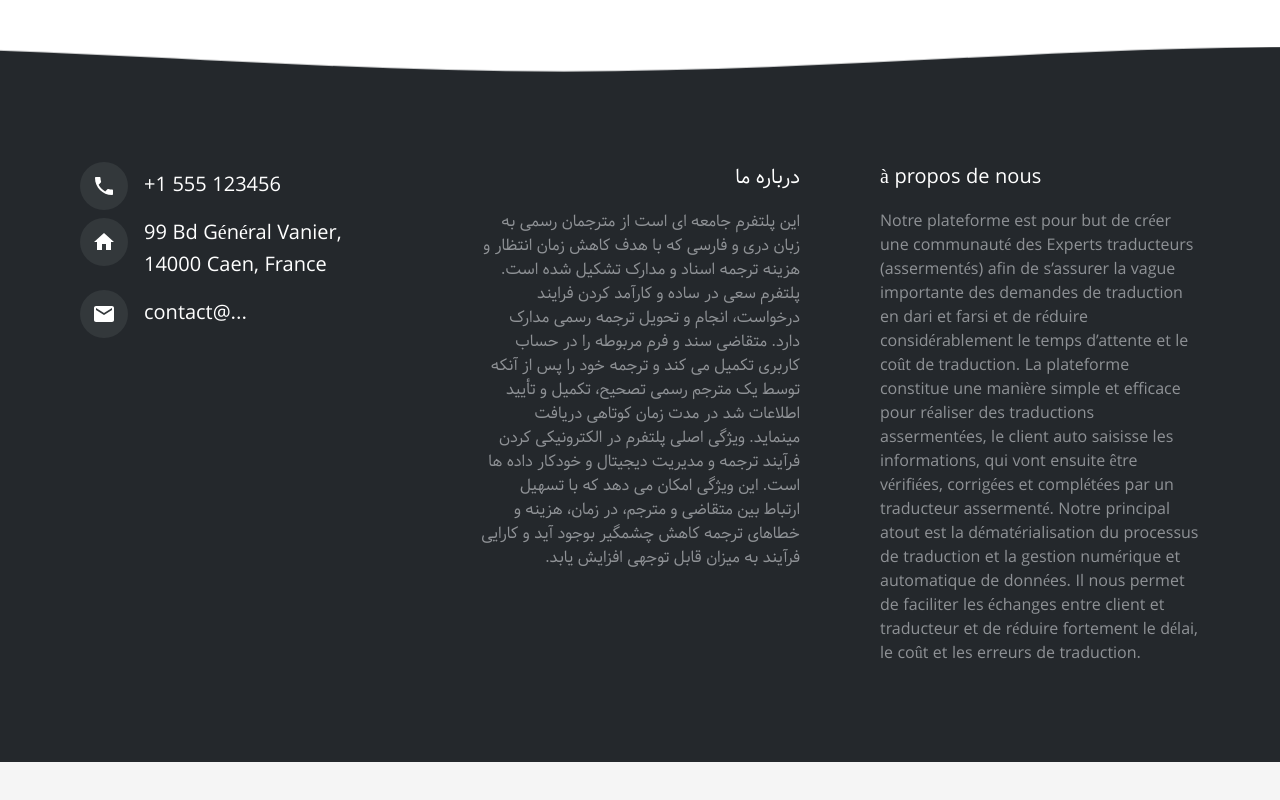
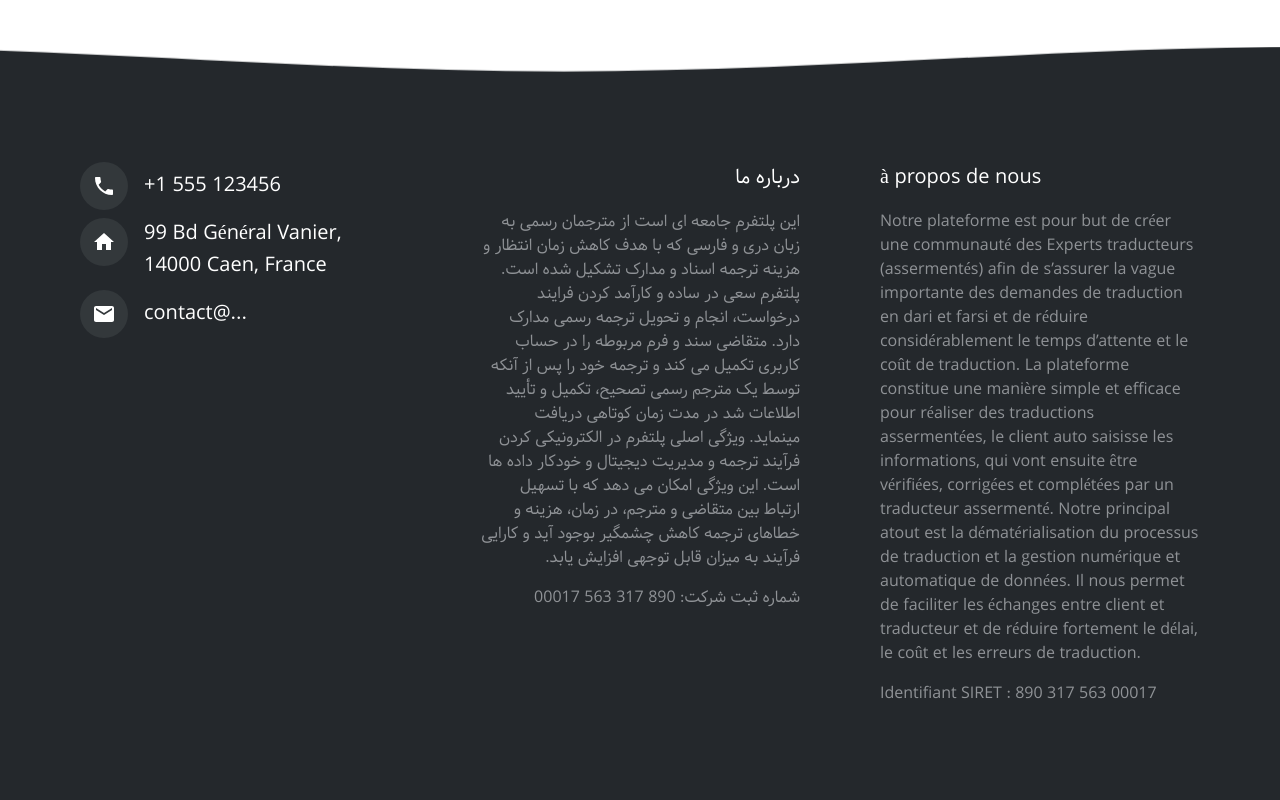
Before and after one commit to kiarashmhn/DocumentTranslation-FrontEnd, a React (Create React App) app: page / in a window 1280 px wide. Shown: the part 2401-3201 px from the top of the page. Before the commit the page ends 3163 px from the top, so only its background shows below. Built offline with nearby package versions, Linux system fonts and the light colour scheme; a web font is replaced by a local one.

Commit message:
- complete about us section

```diff
--- a/src/components/footer/Footer.js
+++ b/src/components/footer/Footer.js
@@ -246,6 +246,9 @@ class Footer extends Component {
                 ترجمه کاهش چشمگیر بوجود آید و کارایی فرآیند به میزان قابل توجهی
                 افزایش یابد.
               </Typography>
+              <Typography style={{ color: "#8f9296" }} paragraph>
+                شماره ثبت شرکت: 890 317 563 00017
+              </Typography>
               {/*<Box display="flex">
                 {socialIcons.map((socialIcon, index) => (
                   <Box
@@ -282,22 +285,9 @@ class Footer extends Component {
                 et de réduire fortement le délai, le coût et les erreurs de
                 traduction.
               </Typography>
-              {/*<Box display="flex">
-                {socialIcons.map((socialIcon, index) => (
-                  <Box
-                    key={index}
-                    mr={index !== socialIcons.length - 1 ? 1 : 0}
-                  >
-                    <IconButton
-                      aria-label={socialIcon.label}
-                      className={classes.socialIcon}
-                      href={socialIcon.href}
-                    >
-                      {socialIcon.icon}
-                    </IconButton>
-                  </Box>
-                ))}
-              </Box>*/}
+              <Typography style={{ color: "#8f9296" }} paragraph>
+                Identifiant SIRET : 890 317 563 00017
+              </Typography>
             </Grid>
           </Grid>
         </div>
```
